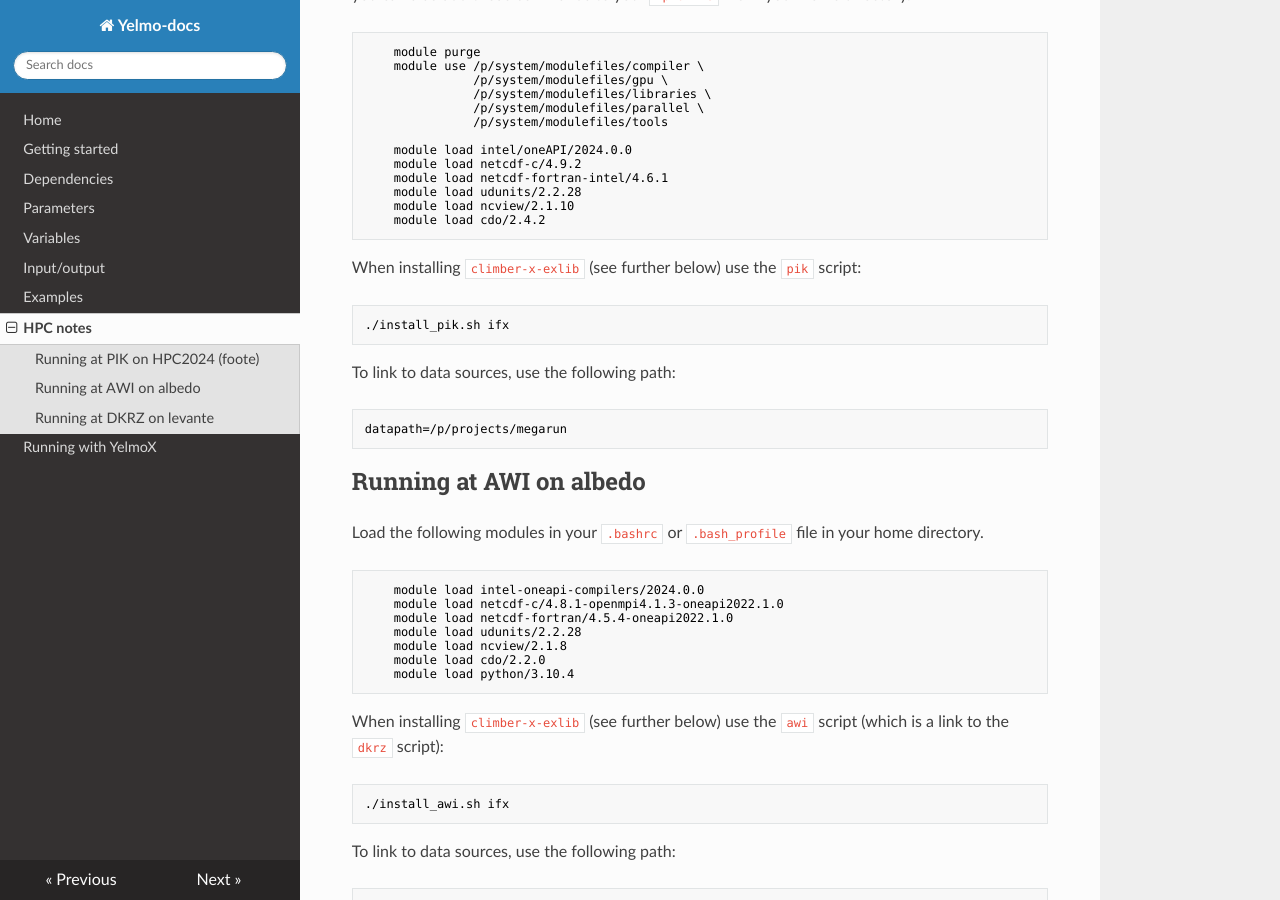
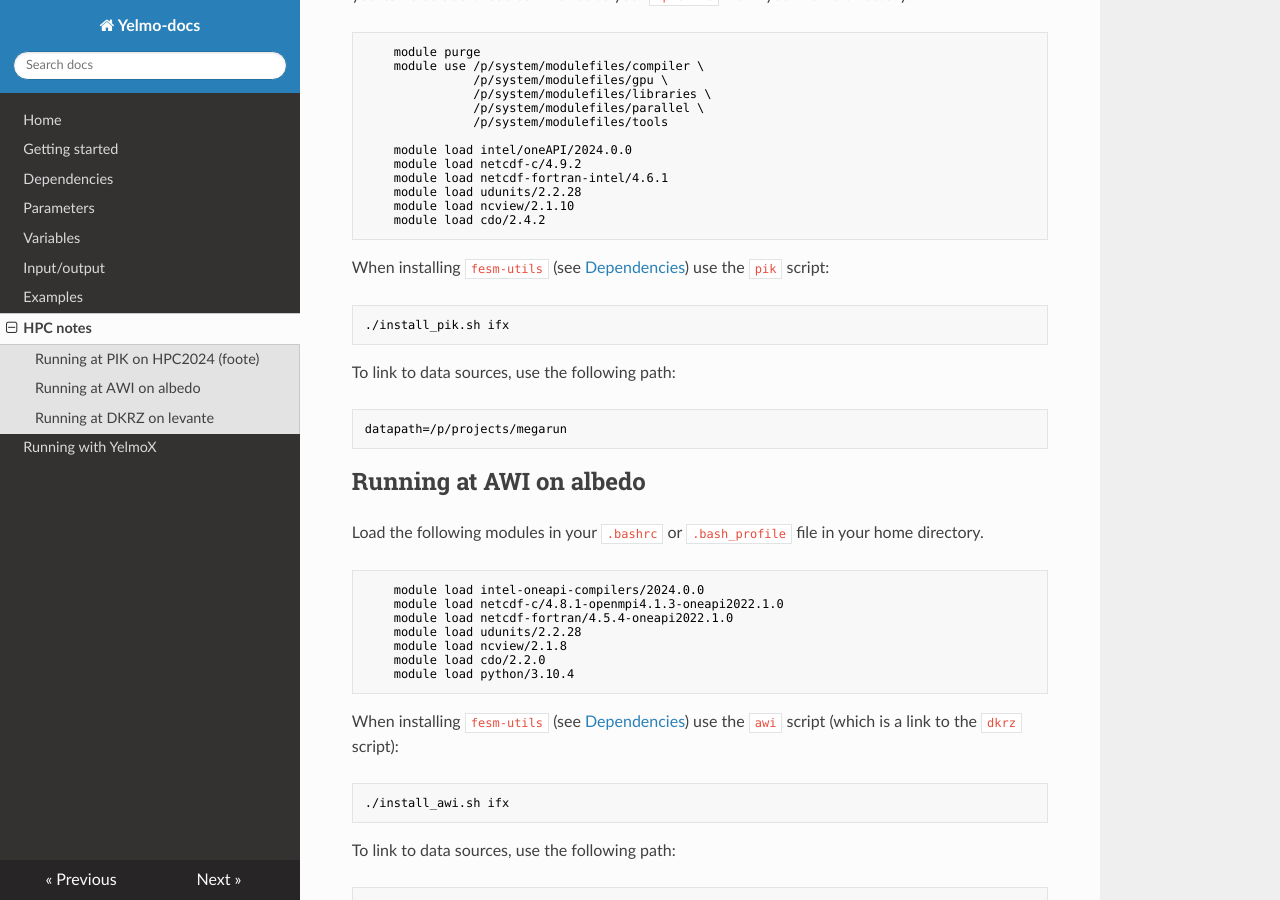
Before and after one commit to palma-ice/yelmo-docs, an MkDocs documentation site: the page built from docs/hpc-notes.md, in a window 1280 px wide and 900 px high, scrolled down 257 px. Built offline with MkDocs 1.6.1, drawn with Linux system fonts in a browser that asks for light colours; nearby versions of some CDN libraries.

Commit message:
fesm-utils.

````diff
--- a/docs/hpc-notes.md
+++ b/docs/hpc-notes.md
@@ -21,7 +21,7 @@ For convenience you can also add those commands to your `.profile` file in your
     module load cdo/2.4.2
 ```
 
-When installing `climber-x-exlib` (see further below) use the `pik` script:
+When installing `fesm-utils` (see [Dependencies](dependencies.md)) use the `pik` script:
 
 ```bash
 ./install_pik.sh ifx
@@ -47,7 +47,7 @@ Load the following modules in your `.bashrc` or `.bash_profile` file in your hom
     module load python/3.10.4
 ```
 
-When installing `climber-x-exlib` (see further below) use the `awi` script (which is a link to the `dkrz` script):
+When installing `fesm-utils` (see [Dependencies](dependencies.md)) use the `awi` script (which is a link to the `dkrz` script):
 
 ```bash
 ./install_awi.sh ifx
````
